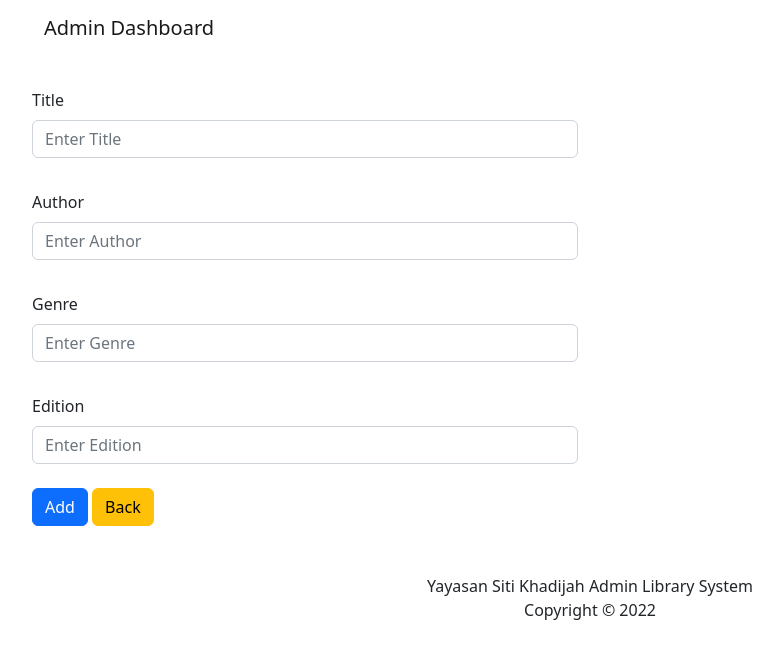
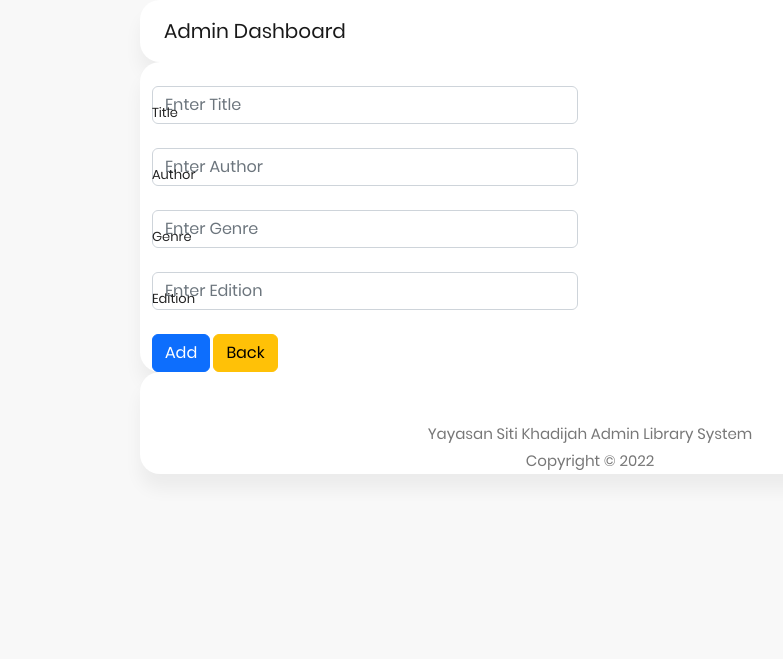
Before and after one commit to noctwilliam/ICT502, a PHP site: page /addbooks.php in a window 1280 px wide. Shown: the top 659 px of the page, without its empty margins (50-833 px from the left). Run offline with PHP 8.4, Linux system fonts and the light colour scheme; a stand-in replaces the project's code that opens the database connection.

Commit message:
enabled css globally

```diff
--- a/edituser.php
+++ b/edituser.php
@@ -34,10 +34,7 @@
 ?>
 
 <?php include 'header.php'; ?>
-<!-- Font Icon -->
-	<link rel="stylesheet" href="fonts/material-icon/css/material-design-iconic-font.min.css">
-	<!-- Main css -->
-	<link rel="stylesheet" href="css/style.css">
+
 <div class="main">
 	<section class="signup">
 		<div class="container">
--- a/header.php
+++ b/header.php
@@ -21,6 +21,10 @@
 	<meta name="viewport" content="width=device-width, initial-scale=1.0">
 	<!-- Bootstrap CSS -->
 	<link href="https://cdn.jsdelivr.net/npm/bootstrap@5.2.0-beta1/dist/css/bootstrap.min.css" rel="stylesheet" integrity="sha384-0evHe/X+R7YkIZDRvuzKMRqM+OrBnVFBL6DOitfPri4tjfHxaWutUpFmBp4vmVor" crossorigin="anonymous">
+	<!-- Font Icon -->
+	<link rel="stylesheet" href="fonts/material-icon/css/material-design-iconic-font.min.css">
+	<!-- Main css -->
+	<link rel="stylesheet" href="css/style.css">
 	<title>Book Library System</title>
 </head>
 
--- a/indexuser.php
+++ b/indexuser.php
@@ -8,10 +8,7 @@
 
 <?php include "header.php"; ?>
 
-<!-- Font Icon -->
-	<link rel="stylesheet" href="fonts/material-icon/css/material-design-iconic-font.min.css">
-	<!-- Main css -->
-	<link rel="stylesheet" href="css/style.css">
+
 <section id="table">
 	<div class="container">
 	<div class="align-center my-5">
--- a/searchuser.php
+++ b/searchuser.php
@@ -20,10 +20,7 @@
 ?>
 
 <?php include 'header.php'; ?>
-<!-- Font Icon -->
-	<link rel="stylesheet" href="fonts/material-icon/css/material-design-iconic-font.min.css">
-	<!-- Main css -->
-	<link rel="stylesheet" href="css/style.css">
+
 	<section id="searchtable">
 		<div class="container">
 			<table class="table table-striped">
```
